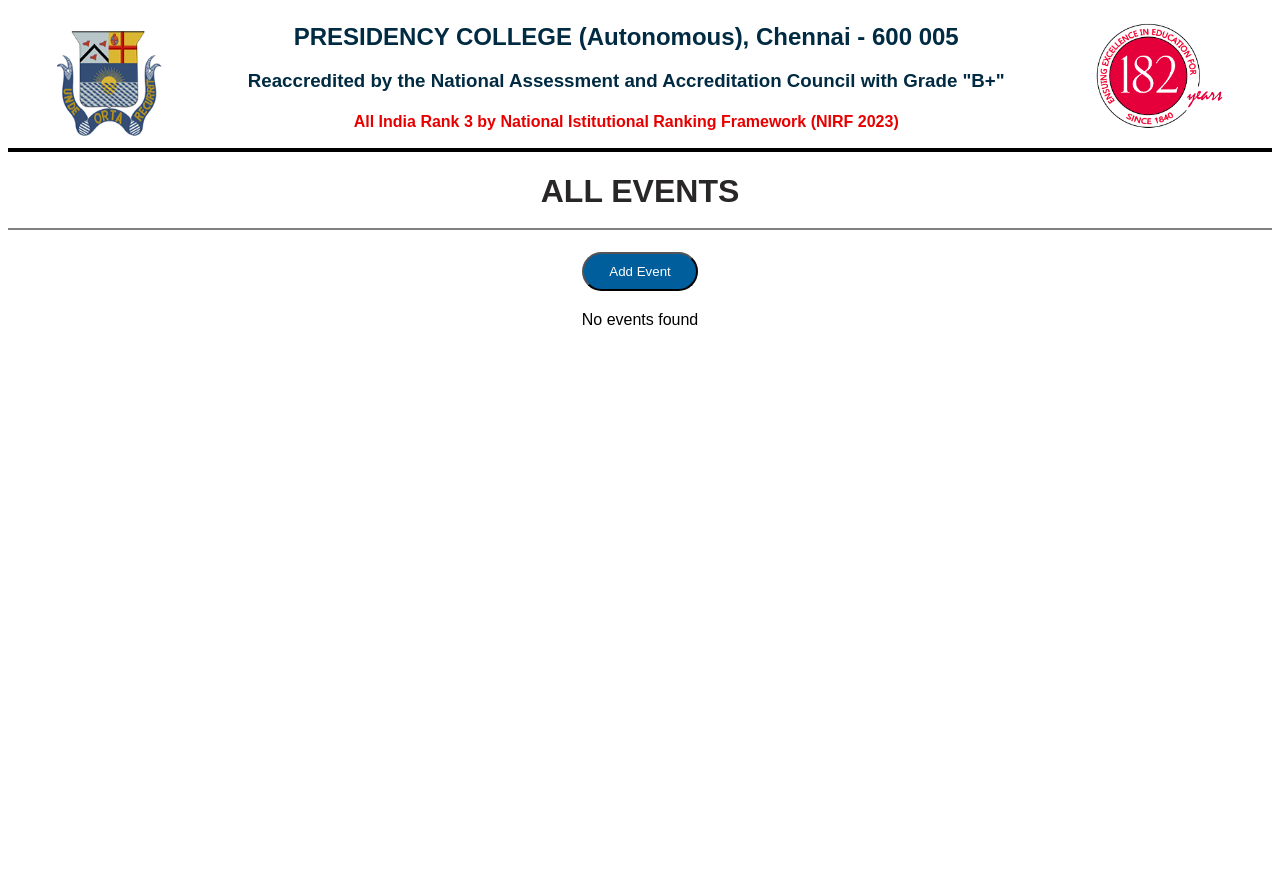
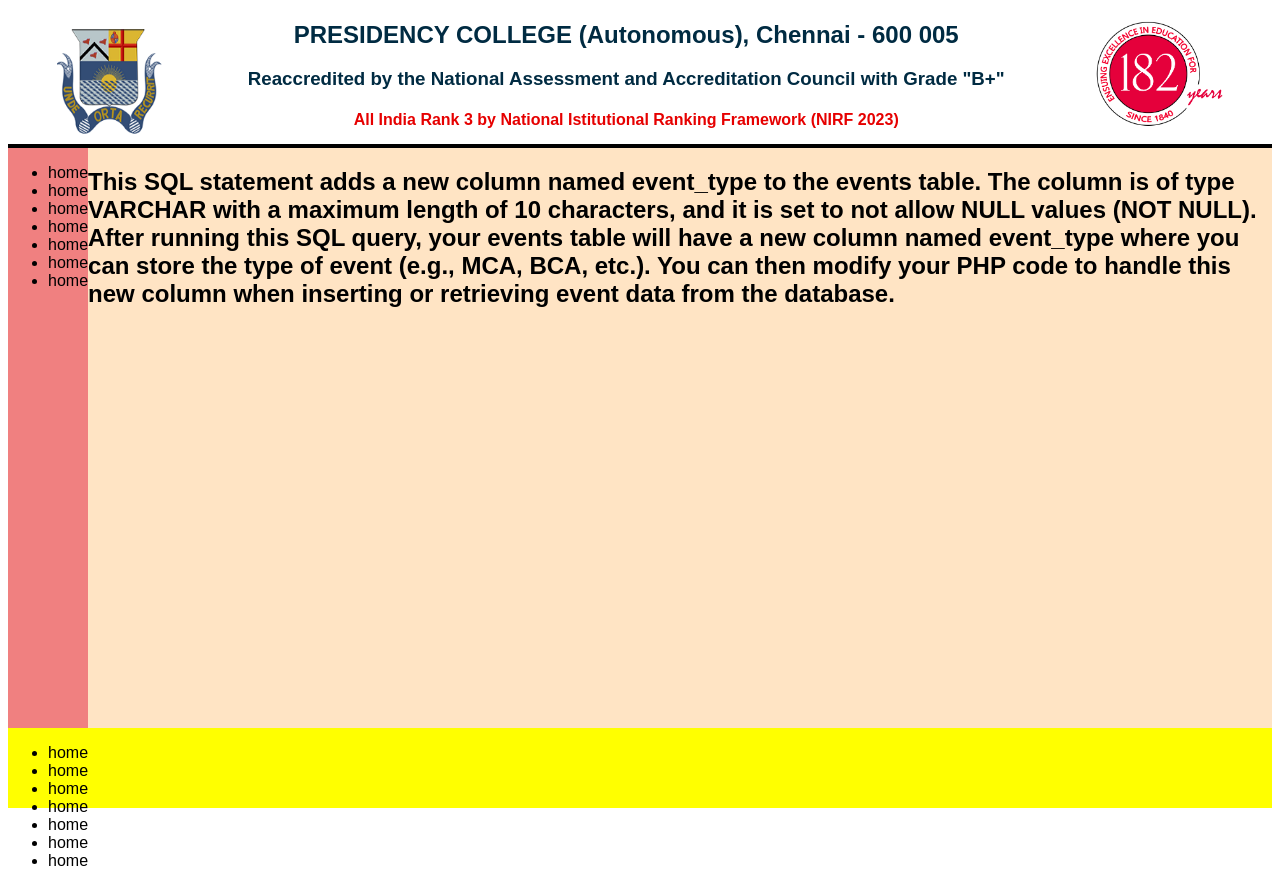
Before and after one commit to akash100402/Presidency-Event, a PHP site: page / in a window 1280 px wide. Before the commit the page ends 325 px from the top, so only its background shows below. Run offline with PHP 8.4, Linux system fonts and the light colour scheme; data that the repository does not hold is empty.

Commit message:
two more module added

```diff
--- a/index.php
+++ b/index.php
@@ -10,6 +10,9 @@
 </head>
 
 <body>
+
+
+    <main>
         <header class="header_pres">
             <img src="./assets/logo.png" alt="">
             <div class="header-text">
@@ -19,53 +22,36 @@
             </div>
             <img src="./assets/185.png" alt="">
         </header>
+        <article>
+            <h2>
+                This SQL statement adds a new column named event_type to the events table. The column is of type VARCHAR with a maximum length of 10 characters, and it is set to not allow NULL values (NOT NULL).
 
-    <div class="heading">
-        <h1>All Events</h1>
-        <a href="add_event.php"><button>Add Event</button></a>
-    </div>
-    <div class="event-container">
-        <?php
-        // Database connection
-        $servername = "localhost";
-        $username = "root";
-        $password = "";
-        $dbname = "event_database";
-
-        $conn = new mysqli($servername, $username, $password, $dbname);
-
-        // Check connection
-        if ($conn->connect_error) {
-            die("Connection failed: " . $conn->connect_error);
-        }
-
-        // Retrieve all events from the database
-        $sql = "SELECT id, name, date, organizer, image_url FROM events";
-        $result = $conn->query($sql);
-
-        // Check if there are any events
-        if ($result->num_rows > 0) {
-            // Output data of each row
-            while ($row = $result->fetch_assoc()) {
-        ?>
-                <div class="event" onclick="location.href='event_detail.php?id=<?php echo $row["id"]; ?>'">
-                    <img src="<?php echo $row["image_url"]; ?>" alt="<?php echo $row["name"]; ?>">
-                    <h2><?php echo $row["name"]; ?></h2>
-                    <p>Date: <span id="date-text"><?php echo $row["date"]; ?></span></p>
-                    <p>Presenter: <span id="org-text"><?php echo $row["organizer"]; ?></span></p>
-
-                </div>
-
-        <?php
-            }
-        } else {
-            echo "No events found";
-        }
-
-        // Close database connection
-        $conn->close();
-        ?>
-    </div>
+                After running this SQL query, your events table will have a new column named event_type where you can store the type of event (e.g., MCA, BCA, etc.). You can then modify your PHP code to handle this new column when inserting or retrieving event data from the database.
+            </h2>
+        </article>
+        <aside>
+            <ul>
+                <li>home</li>
+                <li>home</li>
+                <li>home</li>
+                <li>home</li>
+                <li>home</li>
+                <li>home</li>
+                <li>home</li>
+            </ul>
+        </aside>
+        <footer>
+            <ul>
+                <li>home</li>
+                <li>home</li>
+                <li>home</li>
+                <li>home</li>
+                <li>home</li>
+                <li>home</li>
+                <li>home</li>
+            </ul>
+        </footer>
+    </main>
 </body>
 
 </html>
--- a/styles.css
+++ b/styles.css
@@ -4,7 +4,7 @@ body {
 
 /* common header section for all pages   */
 
-.header_pres {
+/* .header_pres {
   width: 100%;
   background-color: white;
   height: 140px;
@@ -13,7 +13,7 @@ body {
   align-items: center;
   border-bottom: 4px solid black;
   justify-content: space-around;
-}
+} */
 img {
   height: 120px;
   width: auto;
@@ -33,7 +33,37 @@ img {
   color: rgb(230, 0, 0);
 }
 
-/* index.php styles   */
+/* index.php styles  */
+main {
+  display: grid;
+  grid-template-areas: "head head head" "side content content" "foot foot foot";
+  grid-template-rows: 140px auto 80px;
+  width: 100%;
+  height: 100vh;
+}
+
+header {
+  grid-area: head;
+
+  display: flex;
+  align-items: center;
+  border-bottom: 4px solid black;
+  justify-content: space-around;
+}
+article {
+  grid-area: content;
+  background-color: bisque;
+}
+aside {
+  grid-area: side;
+  background-color: lightcoral;
+}
+footer {
+  background-color: yellow;
+  grid-area: foot;
+}
+
+/* respective event pages */
 
 .body-content {
   width: 100%;
@@ -125,7 +155,9 @@ box-shadow: rgb(38, 57, 77) 0px 20px 30px -10px;
 button {
   text-align: center;
 }
-.form input, textarea {
+.form input,
+textarea,
+select {
   border-radius: 20px;
   padding: 10px;
 }
@@ -220,11 +252,11 @@ button {
     width: auto;
   }
   /* single event detail page styles   */
-.single-event img{
+  .single-event img {
     width: 60%;
     height: auto;
   }
-.single-event h1{
+  .single-event h1 {
     font-size: 25px;
   }
 
@@ -232,9 +264,8 @@ button {
     padding: 20px 20px;
     font-size: 15px;
   }
-.date-org{
+  .date-org {
     font-size: 18px;
     font-weight: bolder;
   }
-
 }
```
Also changed, not shown: BCA_events.php (added, +71 -0 lines), MCA_events.php (added, +71 -0 lines), add_event.php (+21 -4 lines), event_detail.php (+51 -5 lines). Lines whose indentation alone changed are shown as unchanged.
